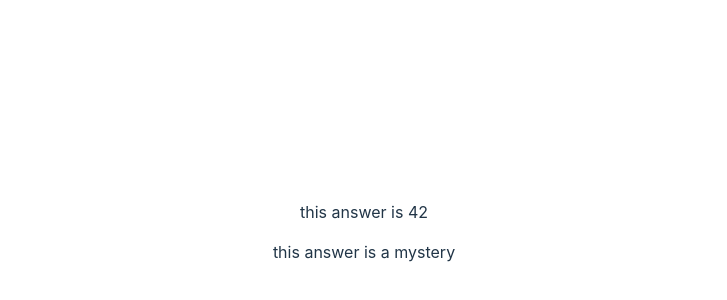
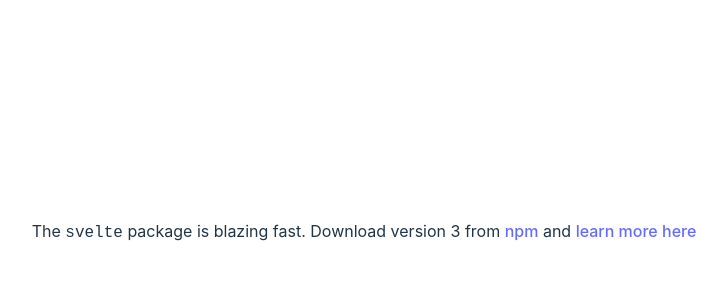
Before and after one commit to jung-ho-1231/study-svelte-tutorial, a Svelte app: page / in a window 1280 px wide. Shown: the part 168-468 px from the top of the page, without its empty margins (276-1003 px from the left). Built offline with nearby package versions, Linux system fonts and the light colour scheme.

Commit message:
3. Props - Spread props

```diff
--- a/src/App.svelte
+++ b/src/App.svelte
@@ -1,6 +1,13 @@
 <script>
-    import Nested from "./Nested.svelte";
+    import Info from "./info.svelte";
+
+    const pkg = {
+        name : 'svelte',
+        version : 3,
+        speed : 'blazing',
+        website: 'https://svelte.dev'
+    };
+
 </script>
 
-<Nested answer={42} />
-<Nested />
+<Info {...pkg} />
--- /dev/null
+++ b/src/info.svelte
@@ -0,0 +1,13 @@
+<script>
+    export let name;
+    export let version;
+    export let speed;
+    export let website;
+</script>
+
+
+<p>
+    The <code>{name}</code> package is {speed} fast.
+    Download version {version} from <a href="https://www.npmjs.com/package/{name}">npm</a>
+    and <a href={website}>learn more here</a>
+</p>
```
